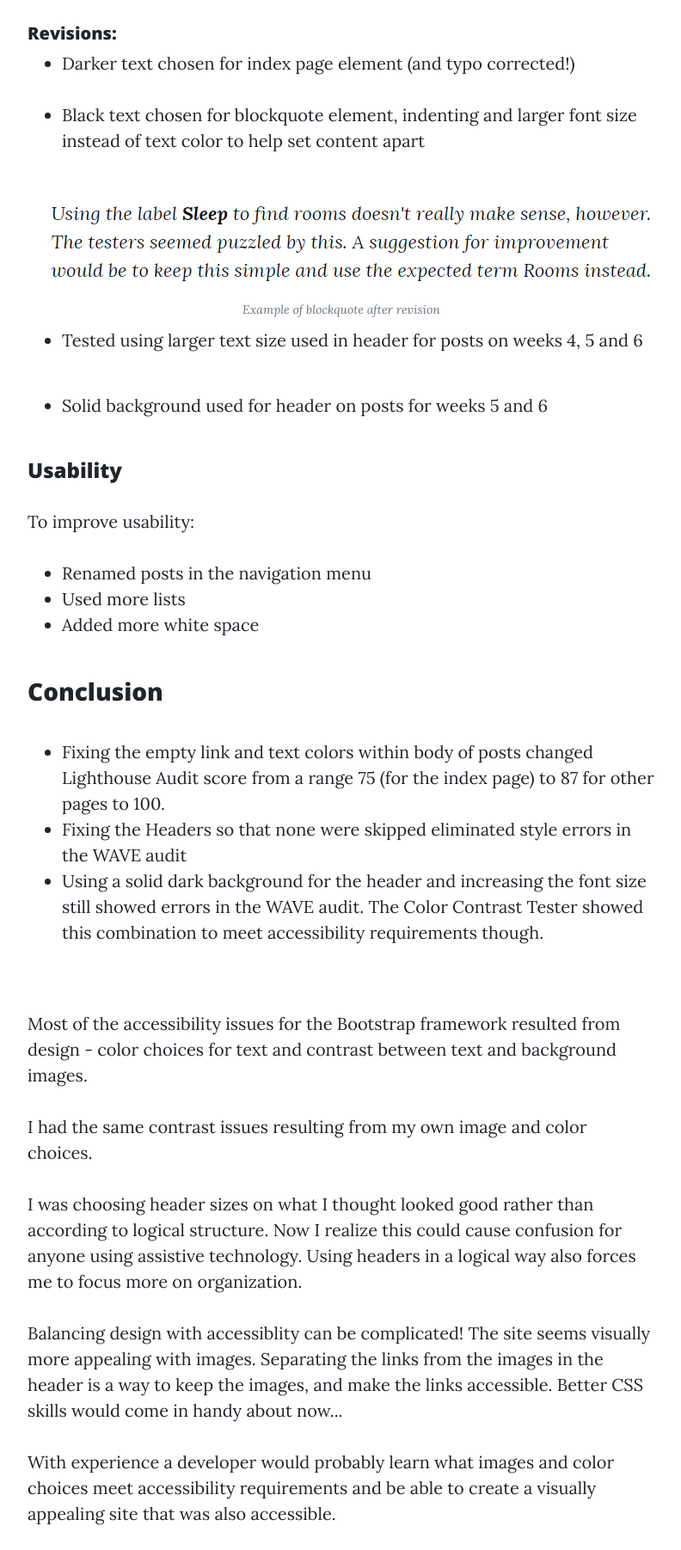
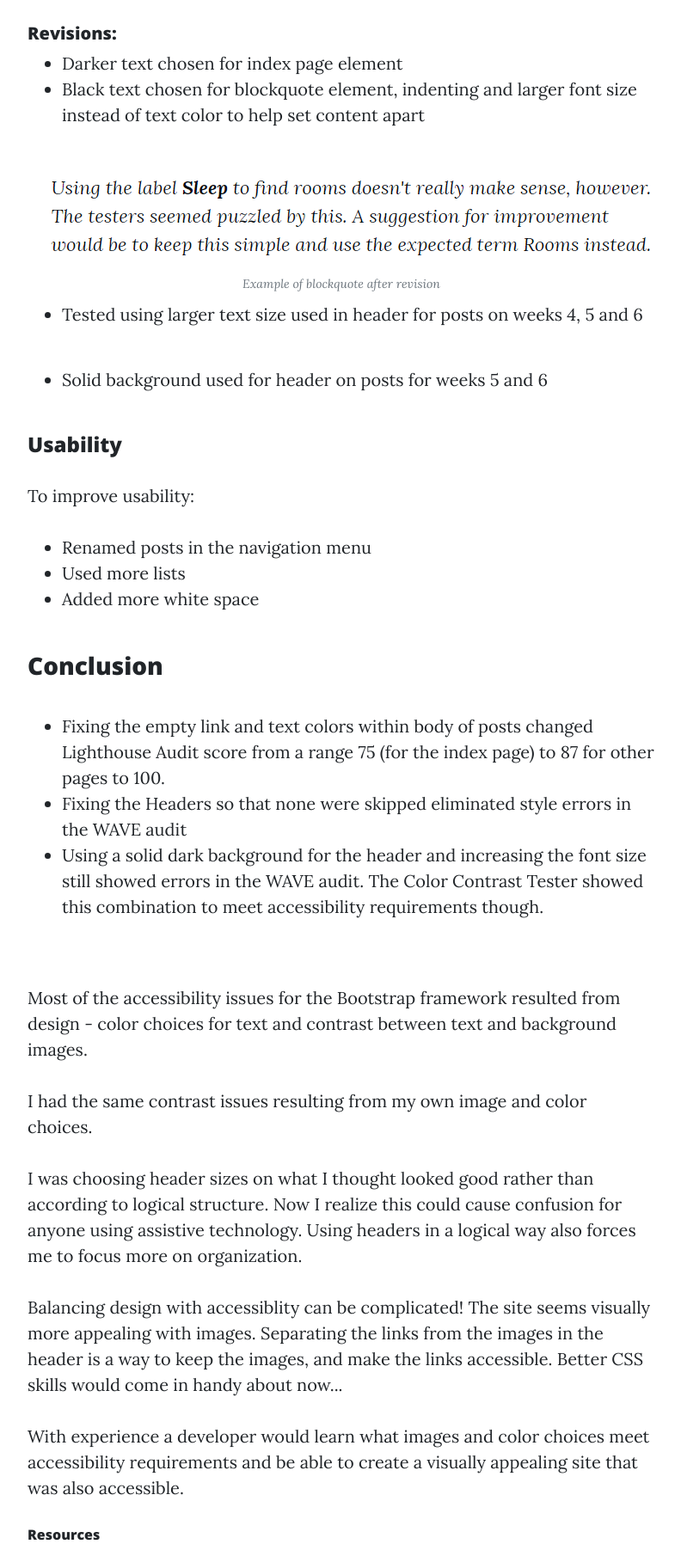
Before and after one commit to kgrothe/user-science-journal, a plain HTML site: page post6.html in a window 1280 px wide. Shown: the part 3625-5428 px from the top of the page at 86% size, without its empty margins (243-1035 px from the left). Drawn offline with nearby package versions, Linux system fonts and the light colour scheme.

Commit message:
revised post 6

```diff
--- a/post6.html
+++ b/post6.html
@@ -174,8 +174,7 @@
             <h5>Revisions:</h5>
 
             <ul>
-              <li>Darker text chosen for index page element (and typo corrected!)</li>
-              <br>
+              <li>Darker text chosen for index page element</li>
               <li>Black text chosen for blockquote element, indenting and larger font size instead of text color to help set content apart</li>
               <br>
             </ul>
@@ -220,7 +219,7 @@
           <p>Balancing design with accessiblity can be complicated! The site seems visually more appealing with images. Separating the links from the images
             in the header is a way to keep the images, and make the links accessible. Better CSS skills would come in handy about now...</p>
           <p>
-            With experience a developer would probably learn what images and color choices meet accessibility requirements and be able to create a visually appealing site that was also accessible.
+            With experience a developer would learn what images and color choices meet accessibility requirements and be able to create a visually appealing site that was also accessible.
           </p>
 
           <h6>Resources</h6>
```
